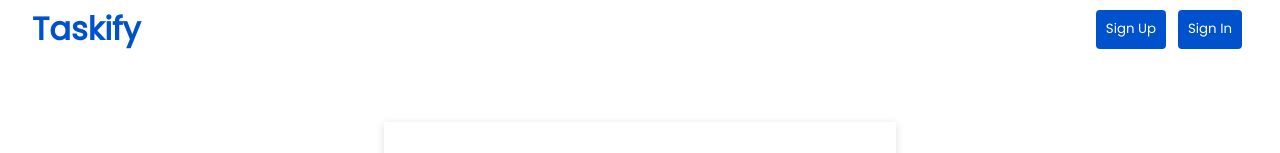
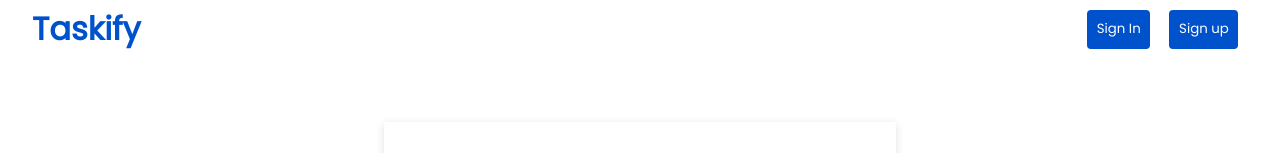
Before and after one commit to tomkjose/taskify, a React (Create React App) app: page / in a window 1280 px wide. Shown: the top 153 px of the page. Built offline with nearby package versions, Linux system fonts and the light colour scheme; no server answers; the database is empty.

Commit message:
Fix : Notifcation Error

```diff
--- a/src/components/Navbar/Navbar.jsx
+++ b/src/components/Navbar/Navbar.jsx
@@ -1,4 +1,4 @@
-import React, { useEffect, useState } from "react";
+import React, { useEffect, useState, useRef } from "react";
 import "./Navbar.css";
 import { FontAwesomeIcon } from "@fortawesome/react-fontawesome";
 import { faBell } from "@fortawesome/free-solid-svg-icons";
@@ -6,18 +6,19 @@ import { Link } from "react-router-dom";
 import { useAuth } from "../../context/AuthContext";
 import Notification from "../Notification/Notification";
 import { db } from "../../firebase";
+
 function Navbar() {
   const { currentUser, logout } = useAuth();
   const [showNotification, setShowNotification] = useState(false);
-  const [notificationCount, setNotifcationCount] = useState(0);
-  // console.log("currentUser", currentUser);
+  const [notificationCount, setNotificationCount] = useState(0);
+  const authUserRef = useRef(null);
 
   useEffect(() => {
     const fetchNotificationCount = async () => {
       try {
         const notificationsRef = db.collection("notifications");
         const unsubscribe = notificationsRef.onSnapshot((snapshot) => {
-          setNotifcationCount(snapshot.size);
+          setNotificationCount(snapshot.size);
         });
 
         return () => unsubscribe();
@@ -28,36 +29,45 @@ function Navbar() {
 
     fetchNotificationCount();
   }, []);
-  const handleNotfication = () => {
+
+  useEffect(() => {
+    const handleClickOutside = (event) => {
+      if (authUserRef.current && !authUserRef.current.contains(event.target)) {
+        setShowNotification(false);
+      }
+    };
+
+    document.addEventListener("click", handleClickOutside);
+
+    return () => {
+      document.removeEventListener("click", handleClickOutside);
+    };
+  }, [authUserRef]);
+
+  const handleNotification = () => {
     setShowNotification(!showNotification);
   };
+
   return (
     <div className="navbar">
-      {showNotification && <Notification />}
       <Link to="/dashboard">
         <div className="nav__brand">Taskify</div>
       </Link>
-      {!currentUser ? (
-        <div className="auth__btns">
-          <Link to="/signup">
-            <button className="btn auth__button">Sign Up</button>
-          </Link>
-          <Link to="/signin">
-            <button className="btn auth__button">Sign In</button>
-          </Link>
-        </div>
-      ) : (
-        <div className="auth__user">
+      {currentUser ? (
+        <div ref={authUserRef} className="auth__user">
+          {showNotification && <Notification />}
           <FontAwesomeIcon
             icon={faBell}
             size="xl"
             className="nav__icons"
-            onClick={handleNotfication}
+            onClick={handleNotification}
           />
-          <div className="notification__count">
-            {notificationCount > 99 ? "99+" : notificationCount}
-          </div>
-          {/* <FontAwesomeIcon icon={faCog} size="xl" className="nav__icons" /> */}
+          {notificationCount > 0 && (
+            <div className="notification__count">
+              {notificationCount > 99 ? "99+" : notificationCount}
+            </div>
+          )}
+
           <div
             className="user__avatar"
             title={
@@ -70,14 +80,18 @@ function Navbar() {
               ? currentUser._delegate.displayName.charAt(0).toUpperCase()
               : ""}
           </div>
-          {/* <img
-          className="avatar"
-          src="https://xsgames.co/randomusers/assets/avatars/male/74.jpg"
-          alt="avatar"
-        /> */}
           <button className="btn auth__button" onClick={logout}>
             Logout
           </button>
+        </div>
+      ) : (
+        <div>
+          <Link to="/signin">
+            <button className="btn">Sign In</button>
+          </Link>
+          <Link to="/signup">
+            <button className="btn">Sign up</button>
+          </Link>
         </div>
       )}
     </div>
```
